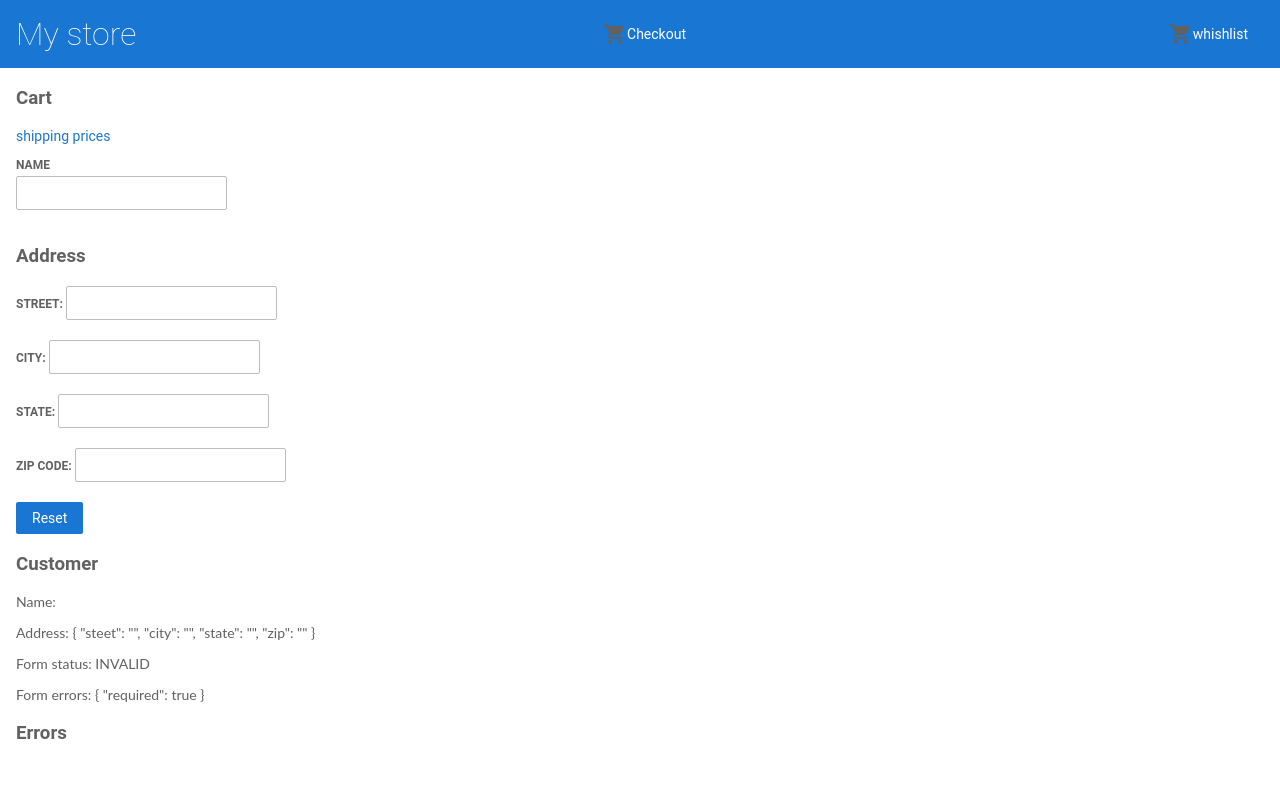
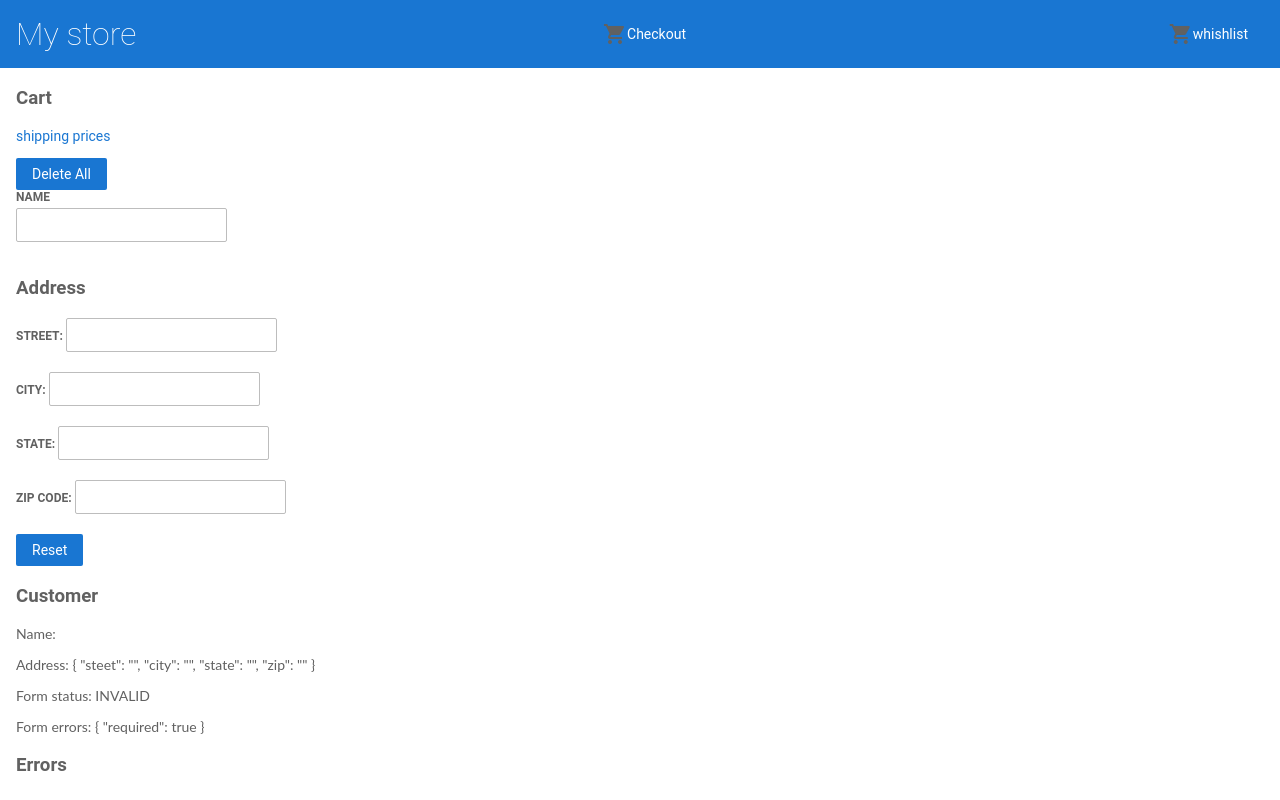
Before and after one commit to DOKVADZETAKO/angular-tutorial-1, an Angular app: page /cart in a window 1280 px wide. Built offline with nearby package versions, Linux system fonts and the light colour scheme.

Commit message:
Fix & finish  Task-1

```diff
--- a/src/app/cart.service.ts
+++ b/src/app/cart.service.ts
@@ -24,6 +24,10 @@ export class CartService {
         return this.items;
     }
 
+    clearItem(product) {
+        this.items.splice(this.items.indexOf(product), 1);
+    }
+
     getShippingCosts(){
         return this.http.get('/assets/shipping.json')
     }
--- a/src/app/cart/cart.component.html
+++ b/src/app/cart/cart.component.html
@@ -7,8 +7,9 @@
 <div class="cart-item" *ngFor="let item of items">
     <span>{{item.name}}</span>
     <span>{{item.price | currency}}</span>
-    <button (click)="clearCart()">Delete</button>
+    <button (click)="clearItem(product)">Delete</button>
 </div>
+<button (click)="clearCart()">Delete All</button>
 
 <form [formGroup]="checkedForm" (ngSubmit)="onSubmit(checkedForm.value)">
     <div>
--- a/src/app/cart/cart.component.ts
+++ b/src/app/cart/cart.component.ts
@@ -33,11 +33,12 @@ export class CartComponent implements OnInit {
 
     ngOnInit() { };
 
+    clearItem(product) {
+        this.cartService.clearItem(product);
+    }
+
     clearCart() {
         this.items = [];
-
-        //this.cartService.clearCart();
-        //
     }
 
     onSubmit(value) {
```
